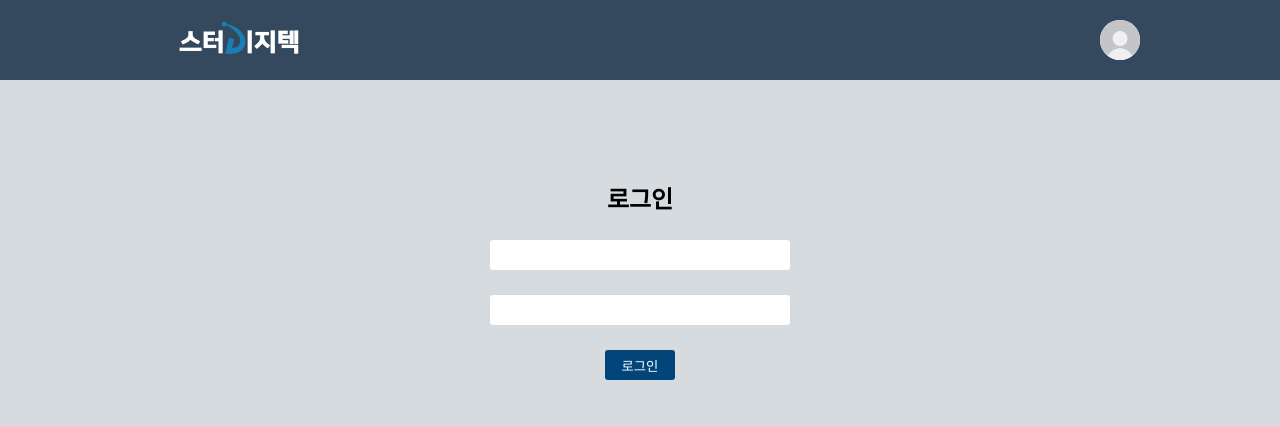
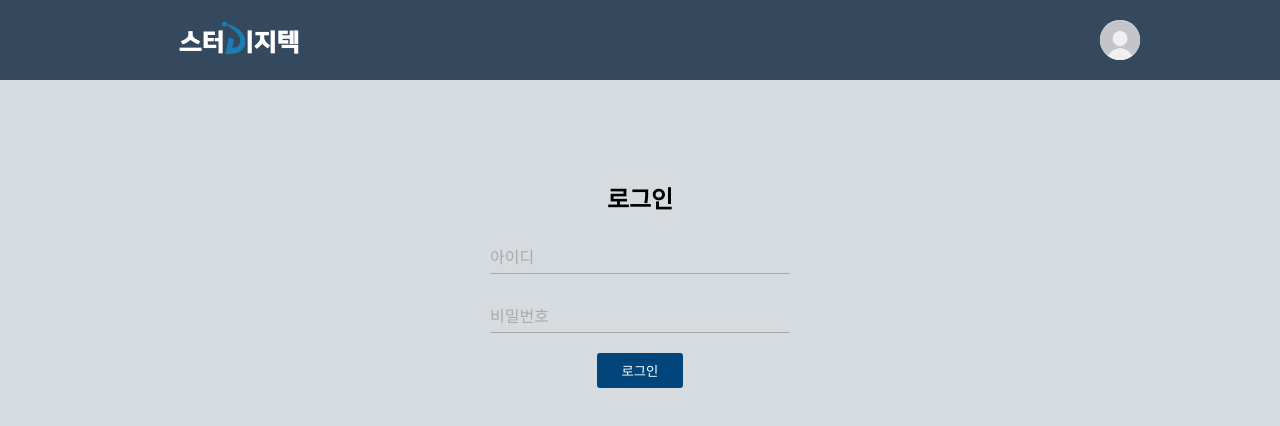
Before and after one commit to youkwon515/studigitech-client, a React (Create React App) app: page /login in a window 1280 px wide. Shown: the top 426 px of the page. Built offline with nearby package versions, Linux system fonts and the light colour scheme.

Commit message:
fix : login 수정

```diff
--- a/src/components/Login/index.jsx
+++ b/src/components/Login/index.jsx
@@ -36,8 +36,18 @@ function Login() {
                 !pullLogin() ?
                 <>
                 <S.Title>로그인</S.Title>
-                <S.NameInp onChange={handleChange} value={name}></S.NameInp>
-                <S.PWInp type='password'></S.PWInp>
+                <S.InputBox>
+                    <S.Input
+                    onChange={handleChange}
+                    value={name}
+                    placeholder="아이디"
+                    ></S.Input>
+                    <S.Label htmlFor="username">아이디</S.Label>
+                </S.InputBox>
+                <S.InputBox>
+                    <S.Input type="password" placeholder="비밀번호"></S.Input>
+                    <S.Label htmlFor="password">비밀번호</S.Label>
+                </S.InputBox>
                 <S.Submit onClick={handleLogin}>로그인</S.Submit>
                 </> : <S.Submit onClick={handleLogout}>로그아웃</S.Submit>
                 }
--- a/src/components/Login/styled.js
+++ b/src/components/Login/styled.js
@@ -1,51 +1,87 @@
 import styled from "styled-components";
 
 export const Main = styled.section`
-    width : 100%;
-    height : calc(100vh - 80px);
-    position: relative;
-    background : #D6DBDF;
+  width: 100%;
+  height: calc(100vh - 80px);
+  position: relative;
+  background: #D6DBDF;
 `;
 
 export const Contents = styled.div`
-    display : flex;
-    flex-direction: column;
-    align-items: center;
-    gap : 25px;
-    width : 1000px;
-    height : 100%;
-    margin : 0 auto;
-    padding-top : 100px;
+  width: 300px;
+  margin: 0 auto;
+  height: 100%;
+  padding-top: 100px;
+  text-align: center;
 `;
 
 export const Title = styled.h2`
-    font-family: "Roboto", sans-serif;
+  font-family: "Roboto", sans-serif;
+  text-align: center;
 `;
 
-export const NameInp = styled.input`
-    width : 300px;
-    height : 30px;
-    border : 0;
-    outline : 0;
-    border-radius: 3px;
+export const InputBox = styled.div`
+  width: 300px;
+  position: relative;
+  margin: 10px 0;
+  user-select: none;
+  > input {
+    background: transparent;
+    width: 100%;
+    padding: 20px 0 5px 0;
+    border: none;
+    border-bottom: 1px solid #aaa;
+    font-size: 15pt;
+  }
 `;
 
-export const PWInp = styled.input`
-    width : 300px;
-    height : 30px;
-    border : 0;
-    outline : 0;
-    border-radius: 3px;
-    padding-left : 10px;
+export const Input = styled.input`
+  border: none;
+  outline: none;
+  &::placeholder {
+    color: transparent;
+  }
+  &:placeholder-shown + label {
+    color: #aaa;
+    font-size: 12pt;
+    top: 19px;
+    transition: all 0.2s ease;
+  }
+  &:focus + label,
+  label {
+    color: #333;
+    font-size: 9pt;
+    position: absolute;
+    top: 0;
+    left: 0;
+  }
+  &:focus,
+  &:not(:placeholder-shown) {
+    border-bottom: 1px solid #333;
+  }
 `;
 
+export const Label = styled.label`
+  color: #333;
+  font-size: 9pt;
+  position: absolute;
+  top: 0;
+  left: 0;
+  pointer-events: none;
+`
+
 export const Submit = styled.button`
-    width : 70px;
-    height : 30px;
-    border : 0;
-    outline : 0;
-    border-radius: 3px;
-    cursor : pointer;
-    background : #02457A;
-    color : #fff;
+  padding: 8px 25px;
+  margin-top: 10px;
+  border: none;
+  outline: none;
+  border-radius: 3px;
+  cursor: pointer;
+  background: #02457a;
+  transition: 0.2s;
+  color: #fff;
+  &:hover {
+    background: #396281;
+  }
+
 `;
```
